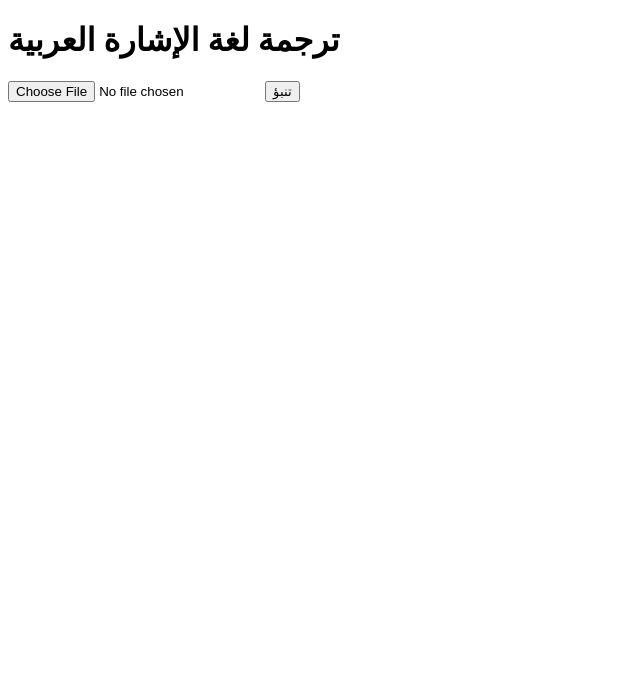
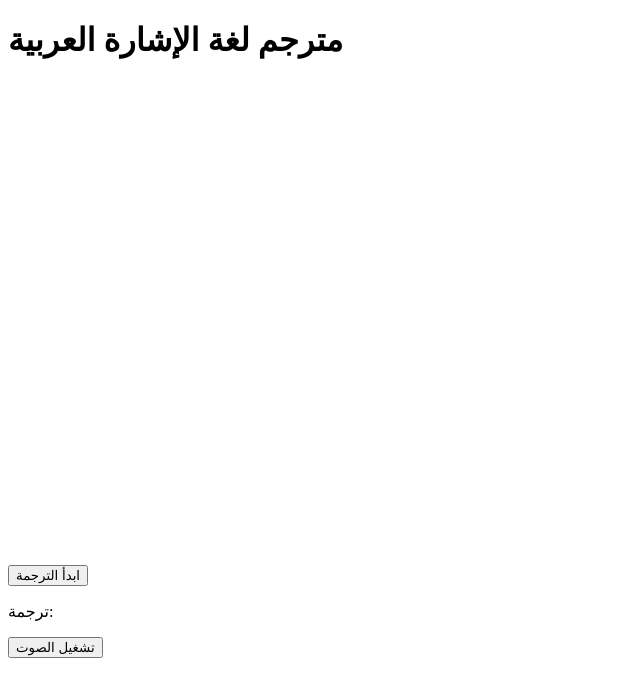
Before and after one commit to sarahalshu0/Sign-language-translator-, a plain HTML site: page index.html in a window 1280 px wide. Shown: the whole page, without its empty margins (0-640 px from the left). Drawn offline with Linux system fonts and the light colour scheme.

Commit message:
Update index.html

```diff
--- a/index.html
+++ b/index.html
@@ -1,16 +1,22 @@
 <!DOCTYPE html>
 <html lang="ar">
 <head>
-  <meta charset="UTF-8">
-  <meta name="viewport" content="width=device-width, initial-scale=1.0">
-  <title>ترجمة لغة الإشارة العربية</title>
-  <script src="https://cdn.jsdelivr.net/npm/@tensorflow/tfjs"></script>
-  <script src="main.js"></script>
+    <meta charset="UTF-8">
+    <meta name="viewport" content="width=device-width, initial-scale=1.0">
+    <title>مترجم لغة الإشارة العربية</title>
+    <link rel="stylesheet" href="style.css">
 </head>
 <body>
-  <h1>ترجمة لغة الإشارة العربية</h1>
-  <input type="file" id="image-upload" />
-  <button onclick="predict()">تنبؤ</button>
-  <div id="prediction"></div>
+    <div class="container">
+        <h1>مترجم لغة الإشارة العربية</h1>
+        <video id="videoInput" width="640" height="480" autoplay></video>
+        <br>
+        <button id="startBtn">ابدأ الترجمة</button>
+        <br>
+        <p id="translationText">ترجمة: </p>
+        <button id="speechBtn">تشغيل الصوت</button>
+    </div>
+
+    <script src="script.js"></script>
 </body>
 </html>
```
